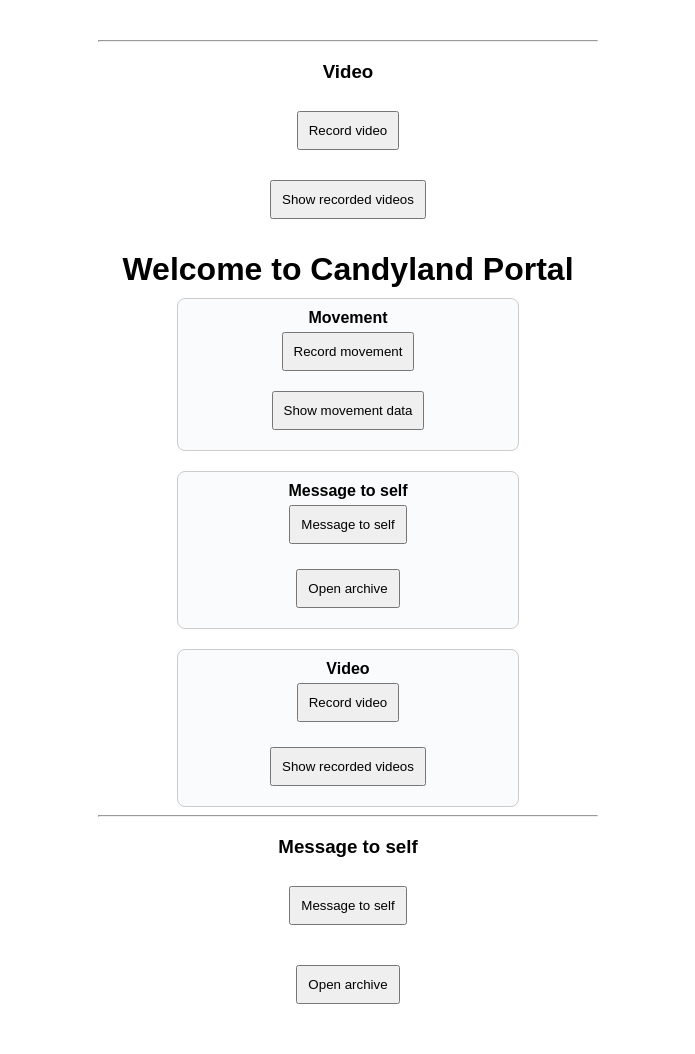
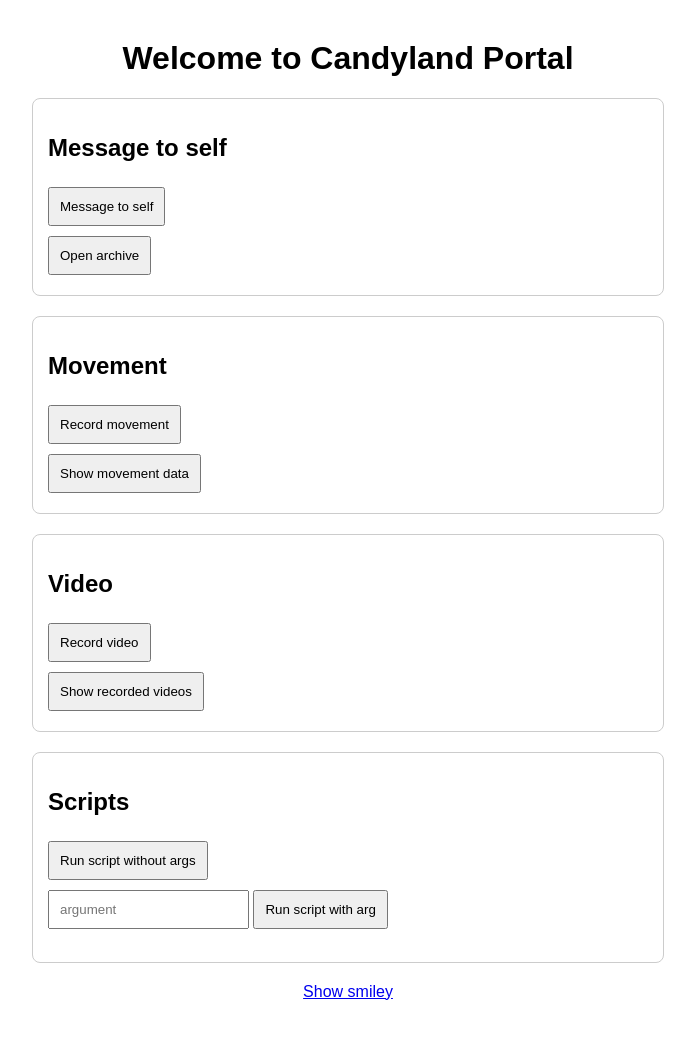
Before and after one commit to ErikvanMaanen/Candyland, a Flask app: page / in a window 1280 px wide. Shown: the whole page, without its empty margins (292-987 px from the left). After the commit the page ends 1000 px from the top, so only its background shows below. Run offline with Flask 3, Linux system fonts and the light colour scheme.

Commit message:
Improve index page

```diff
--- a/templates/index.html
+++ b/templates/index.html
@@ -5,70 +5,65 @@
     <title>Candyland Portal</title>
     <style>
         body { font-family: Arial, sans-serif; margin: 40px; }
-        .container { max-width: 500px; margin: auto; text-align: center; }
-        img { max-width: 200px; margin: 20px 0; }
-        button, input[type="text"] { margin: 10px; padding: 10px; }
-        #output { margin-top: 20px; color: #333; }
+        h1 { text-align: center; }
+        .section { border: 1px solid #ccc; border-radius: 8px; padding: 15px; margin: 20px auto; max-width: 600px; }
+        button, input[type="text"] { padding: 10px; margin: 5px 0; }
     </style>
 </head>
 <body>
-<div class="container">
-    <hr>
-    <h3>Video</h3>
-    <button id="recordVideoBtn">Record video</button>
-    <span id="videoStatus"></span>
-    <video id="videoPlayback" controls style="display:none;max-width:100%;margin-top:10px;"></video>
-    <form id="showVideosForm" style="margin-top:10px;">
-        <button type="submit">Show recorded videos</button>
+<h1>Welcome to Candyland Portal</h1>
+
+<div class="section" id="audio-section">
+    <h2>Message to self</h2>
+    <button id="recordBtn">Message to self</button>
+    <span id="recordingStatus"></span>
+    <audio id="audioPlayback" controls style="display:none;width:100%;margin-top:10px;"></audio>
+    <div id="transcription"></div>
+    <form id="openArchiveForm">
+        <button type="submit">Open archive</button>
     </form>
-    <div id="videosList"></div>
-    <h1 style="margin-bottom: 10px;">Welcome to Candyland Portal</h1>
-    <div style="display: flex; flex-wrap: wrap; gap: 20px; justify-content: center;">
-        <div style="min-width:220px;max-width:320px;flex:1;padding:10px;border:1px solid #ccc;border-radius:8px;background:#fafbfc;">
-            <b>Movement</b><br>
-            <button id="recordMovementBtn" style="margin:5px 0;">Record movement</button>
+    <div id="archive"></div>
+</div>
+
+<div class="section" id="movement-section">
+    <h2>Movement</h2>
+    <button id="recordMovementBtn">Record movement</button>
     <span id="movementStatus"></span>
-            <div id="movementResult" style="margin-bottom:5px;"></div>
+    <div id="movementResult"></div>
     <form id="showMovementForm">
         <button type="submit">Show movement data</button>
     </form>
     <div id="movementData"></div>
 </div>
-        <div style="min-width:220px;max-width:320px;flex:1;padding:10px;border:1px solid #ccc;border-radius:8px;background:#fafbfc;">
-            <b>Message to self</b><br>
-            <button id="recordBtn" style="margin:5px 0;">Message to self</button>
-            <span id="recordingStatus"></span>
-            <audio id="audioPlayback" controls style="display:none;width:100%;margin:5px 0;"></audio>
-            <div id="transcription"></div>
-            <form id="openArchiveForm" style="margin-top:10px;">
-                <button type="submit">Open archive</button>
-            </form>
-            <div id="archive"></div>
-        </div>
-        <div style="min-width:220px;max-width:320px;flex:1;padding:10px;border:1px solid #ccc;border-radius:8px;background:#fafbfc;">
-            <b>Video</b><br>
-            <button id="recordVideoBtn" style="margin:5px 0;">Record video</button>
+
+<div class="section" id="video-section">
+    <h2>Video</h2>
+    <button id="recordVideoBtn">Record video</button>
     <span id="videoStatus"></span>
-            <video id="videoPlayback" controls style="display:none;max-width:100%;margin:5px 0;"></video>
-            <form id="showVideosForm" style="margin-top:10px;">
+    <video id="videoPlayback" controls style="display:none;max-width:100%;margin-top:10px;"></video>
+    <form id="showVideosForm">
         <button type="submit">Show recorded videos</button>
     </form>
     <div id="videosList"></div>
 </div>
+
+<div class="section" id="scripts-section">
+    <h2>Scripts</h2>
+    <form id="scriptNoArgsForm">
+        <button type="submit">Run script without args</button>
+    </form>
+    <form id="scriptWithArgsForm">
+        <input type="text" name="arg" placeholder="argument">
+        <button type="submit">Run script with arg</button>
+    </form>
+    <pre id="output"></pre>
 </div>
-    <hr>
-    <h3>Message to self</h3>
-    <button id="recordBtn">Message to self</button>
-    <span id="recordingStatus"></span>
-    <audio id="audioPlayback" controls style="display:none;"></audio>
-    <div id="transcription"></div>
-    <form id="openArchiveForm" style="margin-top:20px;">
-        <button type="submit">Open archive</button>
-    </form>
-    <div id="archive"></div>
+
+<div style="text-align:center;">
+    <a href="/show_smiley">Show smiley</a>
 </div>
+
 <script>
-// Video recording logic
 const recordVideoBtn = document.getElementById('recordVideoBtn');
 const videoStatus = document.getElementById('videoStatus');
 const videoPlayback = document.getElementById('videoPlayback');
@@ -90,30 +85,26 @@ recordVideoBtn.addEventListener('click', async function() {
         const stream = await navigator.mediaDevices.getUserMedia({ video: true, audio: true });
         videoRecorder = new MediaRecorder(stream);
         videoChunks = [];
-        videoRecorder.ondataavailable = e => {
-            if (e.data.size > 0) videoChunks.push(e.data);
-        };
+        videoRecorder.ondataavailable = e => { if (e.data.size > 0) videoChunks.push(e.data); };
         videoRecorder.onstop = async () => {
             const videoBlob = new Blob(videoChunks, { type: 'video/webm' });
             videoPlayback.src = URL.createObjectURL(videoBlob);
             videoPlayback.style.display = 'block';
-            // Upload video
             const formData = new FormData();
             formData.append('video', videoBlob, 'video_' + Date.now() + '.webm');
             await fetch('/record_video', { method: 'POST', body: formData });
         };
         videoRecorder.start();
-        recordVideoBtn.textContent = 'Stop video recording';
+        recordVideoBtn.textContent = 'Stop recording';
         videoStatus.textContent = ' Recording...';
     } catch (err) {
         alert('Could not start video recording: ' + err);
     }
 });
 
-// Show recorded videos
 const showVideosForm = document.getElementById('showVideosForm');
 const videosList = document.getElementById('videosList');
-showVideosForm.addEventListener('submit', async function(e) {
+showVideosForm.addEventListener('submit', async e => {
     e.preventDefault();
     const res = await fetch('/get_videos');
     const data = await res.json();
@@ -127,28 +118,12 @@ showVideosForm.addEventListener('submit', async function(e) {
         videosList.innerHTML = '<b>No videos found.</b>';
     }
 });
-// Show movement data
-const showMovementForm = document.getElementById('showMovementForm');
-const movementDataDiv = document.getElementById('movementData');
-showMovementForm.addEventListener('submit', async function(e) {
-    e.preventDefault();
-    const res = await fetch('/get_movement');
-    const data = await res.json();
-    if (data.records && data.records.length > 0) {
-        let html = '<h4>Movement Data</h4><table border="1" style="margin:auto;"><tr><th>Timestamp</th><th>Lat</th><th>Lon</th><th>Gx</th><th>Gy</th><th>Gz</th></tr>';
-        for (const rec of data.records) {
-            html += `<tr><td>${new Date(rec.timestamp).toLocaleString()}</td><td>${rec.lat}</td><td>${rec.lon}</td><td>${rec.gx}</td><td>${rec.gy}</td><td>${rec.gz}</td></tr>`;
-        }
-        html += '</table>';
-        movementDataDiv.innerHTML = html;
-    } else {
-        movementDataDiv.innerHTML = '<b>No movement data found.</b>';
-    }
-});
-// Movement recording logic
+
 const recordMovementBtn = document.getElementById('recordMovementBtn');
 const movementStatus = document.getElementById('movementStatus');
 const movementResult = document.getElementById('movementResult');
+const showMovementForm = document.getElementById('showMovementForm');
+const movementDataDiv = document.getElementById('movementData');
 let movementRecording = false;
 let movementInterval = null;
 let movementData = [];
@@ -159,7 +134,6 @@ recordMovementBtn.addEventListener('click', function() {
         movementRecording = true;
         recordMovementBtn.textContent = 'Stop movement recording';
         movementStatus.textContent = ' Recording...';
-        // Start collecting data every second
         movementInterval = setInterval(() => {
             if (navigator.geolocation) {
                 navigator.geolocation.getCurrentPosition(function(pos) {
@@ -179,7 +153,6 @@ recordMovementBtn.addEventListener('click', function() {
         recordMovementBtn.textContent = 'Record movement';
         movementStatus.textContent = '';
         clearInterval(movementInterval);
-        // Send data to backend
         fetch('/record_movement', {
             method: 'POST',
             headers: { 'Content-Type': 'application/json' },
@@ -192,7 +165,22 @@ recordMovementBtn.addEventListener('click', function() {
     }
 });
 
-// Listen for device motion (g-forces)
+showMovementForm.addEventListener('submit', async e => {
+    e.preventDefault();
+    const res = await fetch('/get_movement');
+    const data = await res.json();
+    if (data.records && data.records.length > 0) {
+        let html = '<h4>Movement Data</h4><table border="1" style="margin:auto;"><tr><th>Timestamp</th><th>Lat</th><th>Lon</th><th>Gx</th><th>Gy</th><th>Gz</th></tr>';
+        for (const rec of data.records) {
+            html += `<tr><td>${new Date(rec.timestamp).toLocaleString()}</td><td>${rec.lat}</td><td>${rec.lon}</td><td>${rec.gx}</td><td>${rec.gy}</td><td>${rec.gz}</td></tr>`;
+        }
+        html += '</table>';
+        movementDataDiv.innerHTML = html;
+    } else {
+        movementDataDiv.innerHTML = '<b>No movement data found.</b>';
+    }
+});
+
 window.lastG = { x: null, y: null, z: null };
 if (window.DeviceMotionEvent) {
     window.addEventListener('devicemotion', function(event) {
@@ -205,10 +193,10 @@ if (window.DeviceMotionEvent) {
         }
     });
 }
-// Handle Open Archive
+
 const openArchiveForm = document.getElementById('openArchiveForm');
 const archiveDiv = document.getElementById('archive');
-openArchiveForm.addEventListener('submit', async function(e) {
+openArchiveForm.addEventListener('submit', async e => {
     e.preventDefault();
     const res = await fetch('/get_archive');
     const data = await res.json();
@@ -223,17 +211,17 @@ openArchiveForm.addEventListener('submit', async function(e) {
         archiveDiv.innerHTML = '<b>No records found.</b>';
     }
 });
-// Handle script without args
+
 const scriptNoArgsForm = document.getElementById('scriptNoArgsForm');
-scriptNoArgsForm.addEventListener('submit', async function(e) {
+scriptNoArgsForm.addEventListener('submit', async e => {
     e.preventDefault();
     const res = await fetch('/run_script_no_args', { method: 'POST' });
     const data = await res.json();
     document.getElementById('output').innerText = data.output;
 });
-// Handle script with args
+
 const scriptWithArgsForm = document.getElementById('scriptWithArgsForm');
-scriptWithArgsForm.addEventListener('submit', async function(e) {
+scriptWithArgsForm.addEventListener('submit', async e => {
     e.preventDefault();
     const formData = new FormData(scriptWithArgsForm);
     const res = await fetch('/run_script_with_args', {
@@ -244,7 +232,6 @@ scriptWithArgsForm.addEventListener('submit', async function(e) {
     document.getElementById('output').innerText = data.output;
 });
 
-// Audio recording logic
 let mediaRecorder;
 let audioChunks = [];
 const recordBtn = document.getElementById('recordBtn');
@@ -267,14 +254,11 @@ recordBtn.addEventListener('click', async function() {
         const stream = await navigator.mediaDevices.getUserMedia({ audio: true });
         mediaRecorder = new MediaRecorder(stream);
         audioChunks = [];
-        mediaRecorder.ondataavailable = e => {
-            if (e.data.size > 0) audioChunks.push(e.data);
-        };
+        mediaRecorder.ondataavailable = e => { if (e.data.size > 0) audioChunks.push(e.data); };
         mediaRecorder.onstop = async () => {
             const audioBlob = new Blob(audioChunks, { type: 'audio/webm' });
             audioPlayback.src = URL.createObjectURL(audioBlob);
             audioPlayback.style.display = 'block';
-            // Upload audio
             const formData = new FormData();
             formData.append('audio', audioBlob, 'recording.webm');
             const res = await fetch('/record_message', { method: 'POST', body: formData });
```
Lines whose indentation alone changed are shown as unchanged.
